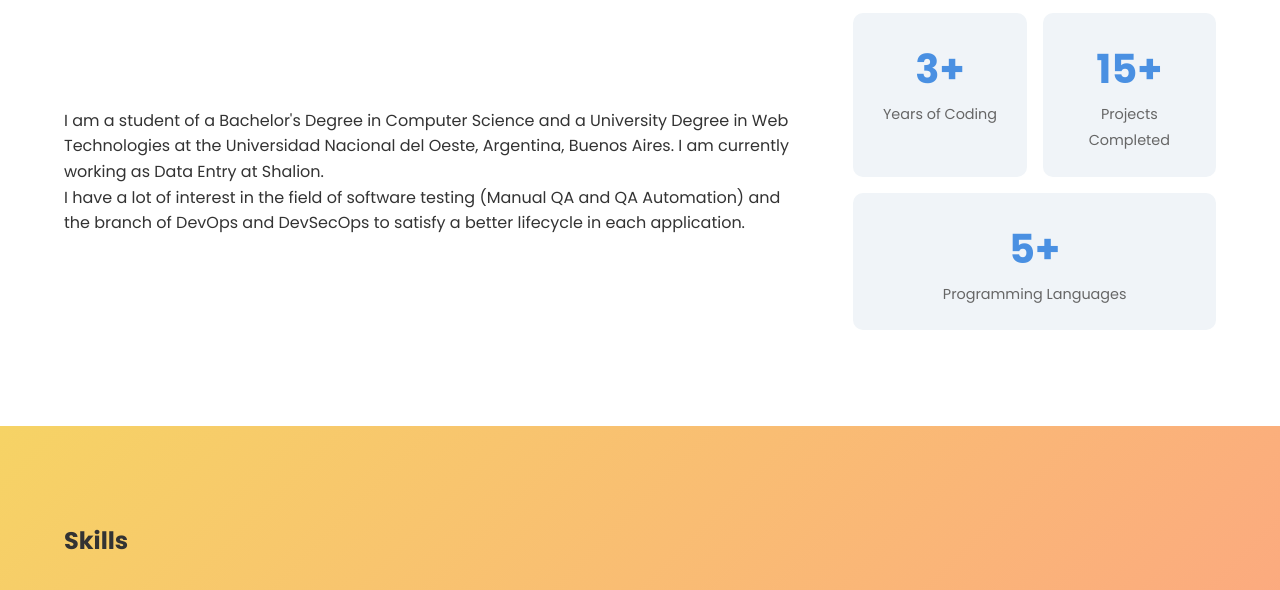
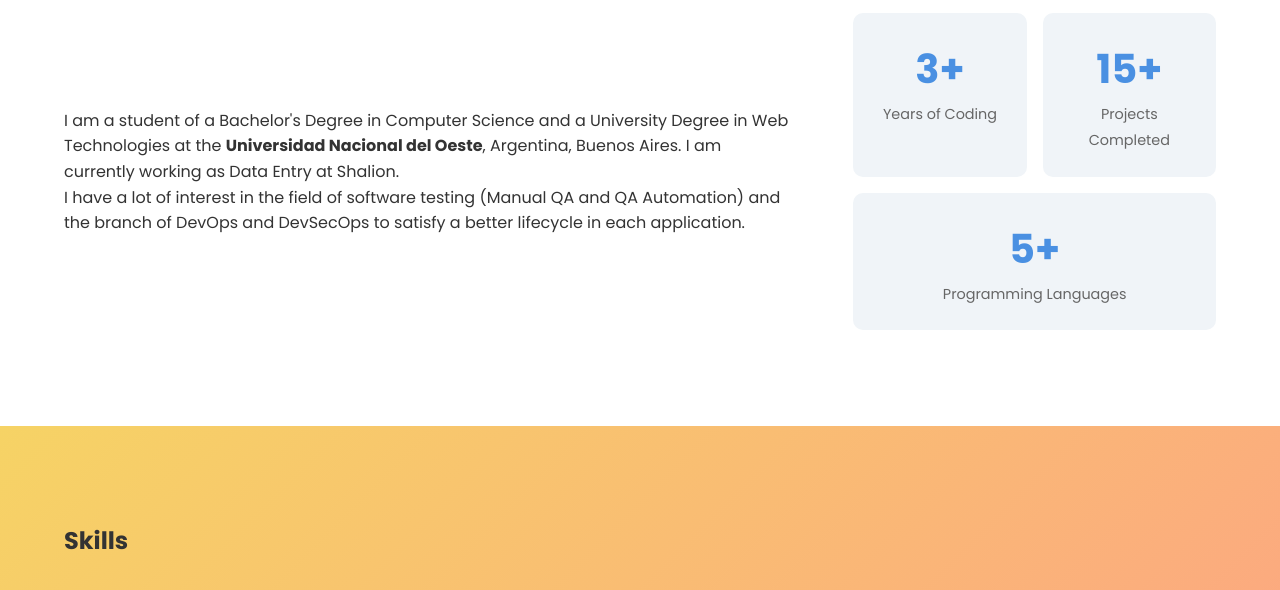
Before and after one commit to EliseyAgustin/Portfolio, a plain HTML site: page index.html in a window 1280 px wide. Shown: the part 937-1527 px from the top of the page. Drawn offline with Linux system fonts and the light colour scheme; a script that the page names is missing.

Commit message:
Update index.html

```diff
--- a/index.html
+++ b/index.html
@@ -40,7 +40,7 @@
             <h2>About Me</h2>
             <div class="about-content">
                 <div class="about-text">
-                    <p>I am a student of a Bachelor's Degree in Computer Science and a University Degree in Web Technologies at the Universidad Nacional del Oeste, Argentina, Buenos Aires.
+                    <p>I am a student of a Bachelor's Degree in Computer Science and a University Degree in Web Technologies at the <b>Universidad Nacional del Oeste</b>, Argentina, Buenos Aires.
                         I am currently working as Data Entry at Shalion.</p>
                     <p>I have a lot of interest in the field of software testing (Manual QA and QA Automation) and the branch of DevOps and DevSecOps to satisfy a better lifecycle in each application.</p>
                 </div>
```
